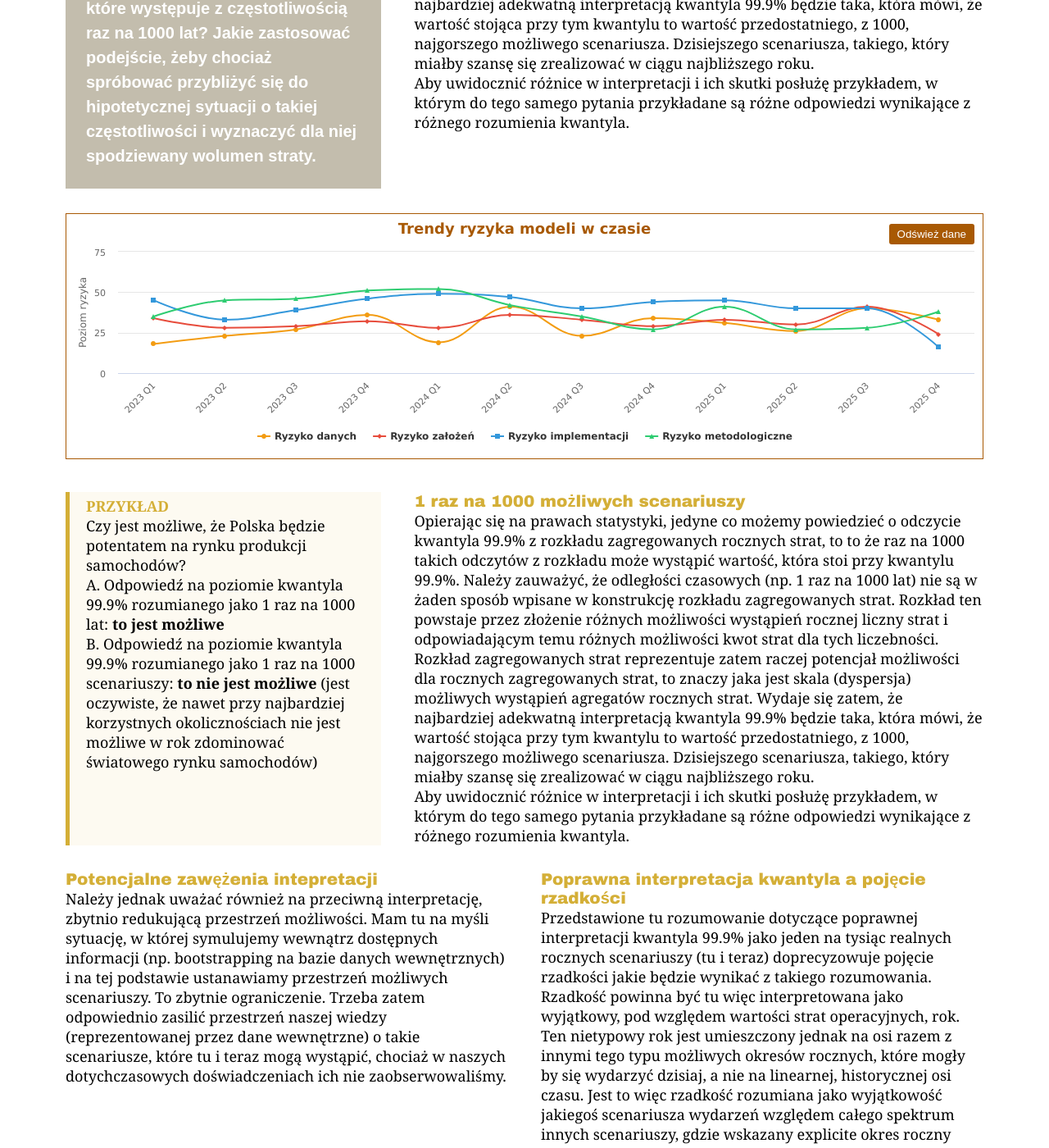
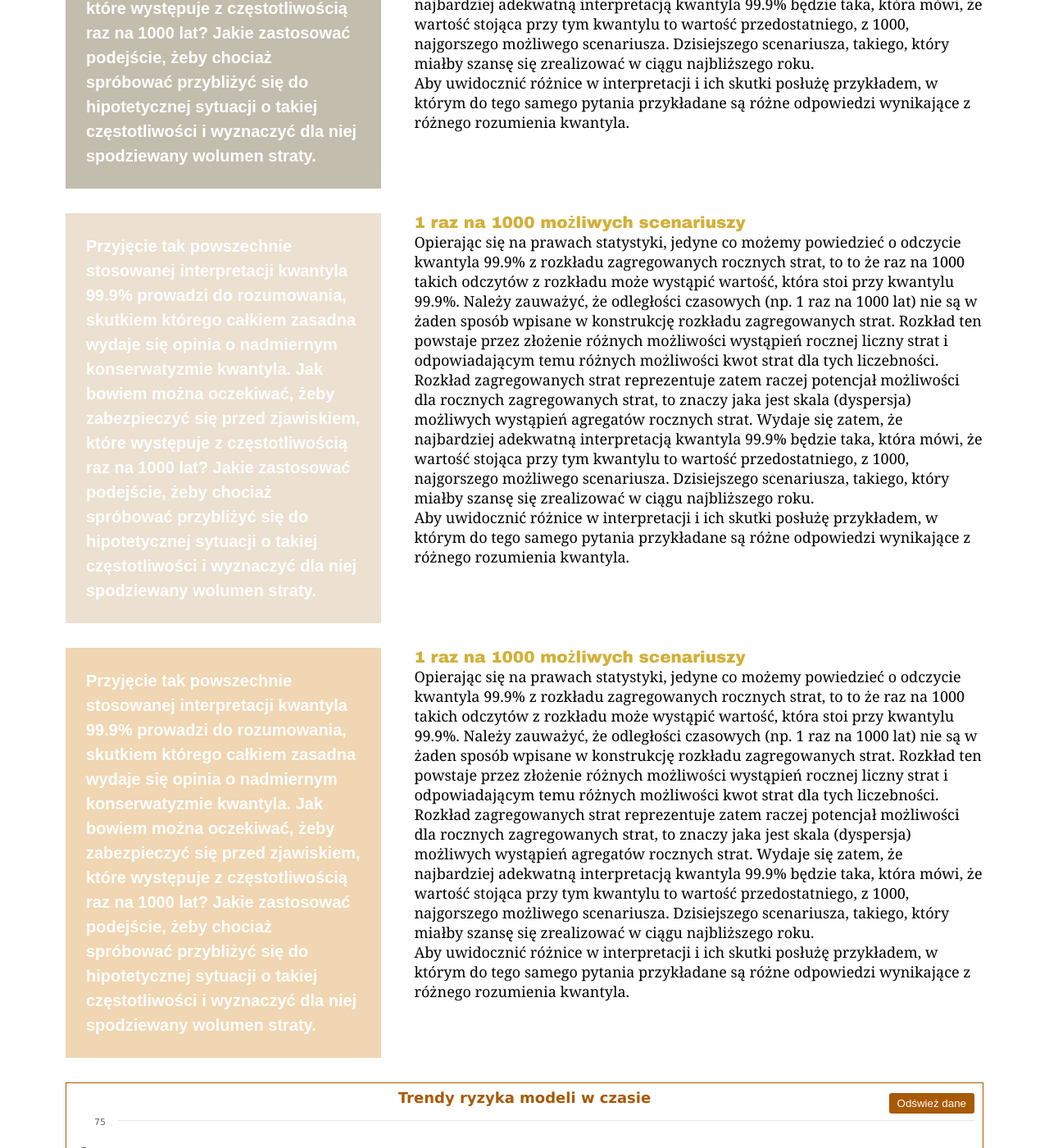
Before and after one commit to MaciejBuczak/risk-research, a Jekyll site: the page built from art-oprisk-kw999_v3_9.md, in a window 1280 px wide and 1400 px high, scrolled down 6670 px. Shown: the whole window at 82% size. Built offline with Jekyll 4.4.1, drawn with Linux system fonts in a browser that asks for light colours.

Commit message:
Update art-oprisk-kw999-layout_v3_9.html

```diff
--- a/_layouts/art-oprisk-kw999-layout_v3_9.html
+++ b/_layouts/art-oprisk-kw999-layout_v3_9.html
@@ -1195,6 +1195,50 @@
 <div class="ryzmod-o51-container" style="gap: 20px;">
   <!-- Lewy element - jednolite szare tło -->
   <div class="ryzmod-o51-box" style="width: 35%; background-color: #C3BDAD; padding: 25px; position: relative; border-left: 0;">
+    <p style="color: white; font-family: Arial, sans-serif; font-weight: bold; margin: 0; line-height: 1.5; font-size: 20px;">Przyjęcie tak powszechnie stosowanej interpretacji kwantyla 99.9% prowadzi do rozumowania, skutkiem którego całkiem zasadna wydaje się opinia o nadmiernym konserwatyzmie kwantyla. Jak bowiem można oczekiwać, żeby zabezpieczyć się przed zjawiskiem, które występuje z częstotliwością raz na 1000 lat? Jakie zastosować podejście, żeby chociaż spróbować przybliżyć się do hipotetycznej sytuacji o takiej częstotliwości i wyznaczyć dla niej spodziewany wolumen straty.</p>
+  </div>
+
+  <!-- Tekst po prawej - bez zmian -->
+  <div class="ryzmod-t52-text">
+    <h5 style="font-family: Arial Black, Arial, sans-serif; font-size: 20px; font-weight: bold; margin-top: 0; color: #D4AF37;">1 raz na 1000 możliwych scenariuszy</h5>
+    <p>Opierając się na prawach statystyki, jedyne co możemy powiedzieć o odczycie kwantyla 99.9% z rozkładu zagregowanych rocznych strat, to to że raz na 1000 takich odczytów z rozkładu może wystąpić wartość, która stoi przy kwantylu 99.9%. Należy zauważyć, że odległości czasowych (np. 1 raz na 1000 lat) nie są w żaden sposób wpisane w konstrukcję rozkładu zagregowanych strat. Rozkład ten powstaje przez złożenie różnych możliwości wystąpień rocznej liczny strat i odpowiadającym temu różnych możliwości kwot strat dla tych liczebności. Rozkład zagregowanych strat reprezentuje zatem raczej potencjał możliwości dla rocznych zagregowanych strat, to znaczy jaka jest skala (dyspersja) możliwych wystąpień agregatów rocznych strat. Wydaje się zatem, że najbardziej adekwatną interpretacją kwantyla 99.9% będzie taka, która mówi, że wartość stojąca przy tym kwantylu to wartość przedostatniego, z 1000, najgorszego możliwego scenariusza. Dzisiejszego scenariusza, takiego, który miałby szansę się zrealizować w ciągu najbliższego roku.</p>
+    <p>Aby uwidocznić różnice w interpretacji i ich skutki posłużę przykładem, w którym do tego samego pytania przykładane są różne odpowiedzi wynikające z różnego rozumienia kwantyla.</p>
+  </div>
+</div>
+
+
+
+
+
+
+
+<!-- NOWE ELEMENTY: O5.1 i T 5.2 -->
+<div class="ryzmod-o51-container" style="gap: 20px;">
+  <!-- Lewy element - jednolite szare tło -->
+  <div class="ryzmod-o51-box" style="width: 35%; background-color: #ece0d0; padding: 25px; position: relative; border-left: 0;">
+    <p style="color: white; font-family: Arial, sans-serif; font-weight: bold; margin: 0; line-height: 1.5; font-size: 20px;">Przyjęcie tak powszechnie stosowanej interpretacji kwantyla 99.9% prowadzi do rozumowania, skutkiem którego całkiem zasadna wydaje się opinia o nadmiernym konserwatyzmie kwantyla. Jak bowiem można oczekiwać, żeby zabezpieczyć się przed zjawiskiem, które występuje z częstotliwością raz na 1000 lat? Jakie zastosować podejście, żeby chociaż spróbować przybliżyć się do hipotetycznej sytuacji o takiej częstotliwości i wyznaczyć dla niej spodziewany wolumen straty.</p>
+  </div>
+
+  <!-- Tekst po prawej - bez zmian -->
+  <div class="ryzmod-t52-text">
+    <h5 style="font-family: Arial Black, Arial, sans-serif; font-size: 20px; font-weight: bold; margin-top: 0; color: #D4AF37;">1 raz na 1000 możliwych scenariuszy</h5>
+    <p>Opierając się na prawach statystyki, jedyne co możemy powiedzieć o odczycie kwantyla 99.9% z rozkładu zagregowanych rocznych strat, to to że raz na 1000 takich odczytów z rozkładu może wystąpić wartość, która stoi przy kwantylu 99.9%. Należy zauważyć, że odległości czasowych (np. 1 raz na 1000 lat) nie są w żaden sposób wpisane w konstrukcję rozkładu zagregowanych strat. Rozkład ten powstaje przez złożenie różnych możliwości wystąpień rocznej liczny strat i odpowiadającym temu różnych możliwości kwot strat dla tych liczebności. Rozkład zagregowanych strat reprezentuje zatem raczej potencjał możliwości dla rocznych zagregowanych strat, to znaczy jaka jest skala (dyspersja) możliwych wystąpień agregatów rocznych strat. Wydaje się zatem, że najbardziej adekwatną interpretacją kwantyla 99.9% będzie taka, która mówi, że wartość stojąca przy tym kwantylu to wartość przedostatniego, z 1000, najgorszego możliwego scenariusza. Dzisiejszego scenariusza, takiego, który miałby szansę się zrealizować w ciągu najbliższego roku.</p>
+    <p>Aby uwidocznić różnice w interpretacji i ich skutki posłużę przykładem, w którym do tego samego pytania przykładane są różne odpowiedzi wynikające z różnego rozumienia kwantyla.</p>
+  </div>
+</div>
+
+
+
+
+
+
+
+
+
+   <!-- NOWE ELEMENTY: O5.1 i T 5.2 -->
+<div class="ryzmod-o51-container" style="gap: 20px;">
+  <!-- Lewy element - jednolite szare tło -->
+  <div class="ryzmod-o51-box" style="width: 35%; background-color: #f0d6b2; padding: 25px; position: relative; border-left: 0;">
     <p style="color: white; font-family: Arial, sans-serif; font-weight: bold; margin: 0; line-height: 1.5; font-size: 20px;">Przyjęcie tak powszechnie stosowanej interpretacji kwantyla 99.9% prowadzi do rozumowania, skutkiem którego całkiem zasadna wydaje się opinia o nadmiernym konserwatyzmie kwantyla. Jak bowiem można oczekiwać, żeby zabezpieczyć się przed zjawiskiem, które występuje z częstotliwością raz na 1000 lat? Jakie zastosować podejście, żeby chociaż spróbować przybliżyć się do hipotetycznej sytuacji o takiej częstotliwości i wyznaczyć dla niej spodziewany wolumen straty.</p>
   </div>
 
```
